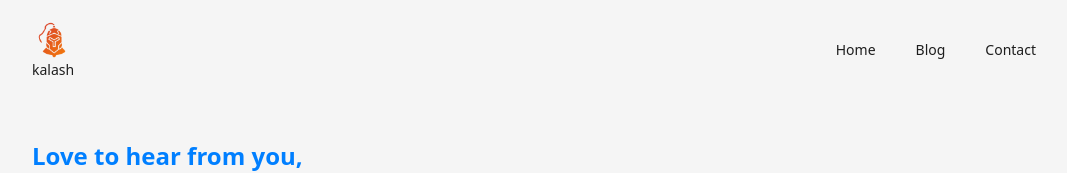
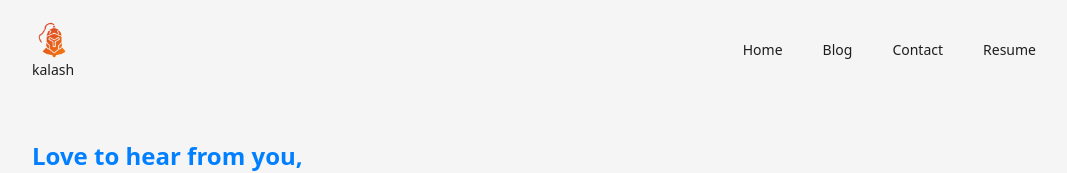
Before and after one commit to k99sharma/portfolio-react, a React (Vite) app: page /contact in a window 1280 px wide. Shown: the top 173 px of the page, without its empty margins (96-1163 px from the left). Built offline with nearby package versions, Linux system fonts and the light colour scheme.

Commit message:
fix: resume button is added in navbar

```diff
--- a/src/components/Navbar/index.jsx
+++ b/src/components/Navbar/index.jsx
@@ -43,6 +43,16 @@
         {navbarLinks.map((link) => {
           return <NavbarLinkButton key={link.label} {...link} />;
         })}
+
+        <div className="navbar__navlinks__resume text-sm mx-2 md:mx-5">
+          <a
+            href="https://drive.google.com/file/d/1ff2NvVi8MPCj65j92q5QRjwzVXJHd1Rn/view?usp=sharing"
+            target="_blank"
+            rel="noreferrer"
+          >
+            Resume
+          </a>
+        </div>
       </div>
     </div>
   );
--- a/src/index.css
+++ b/src/index.css
@@ -16,5 +16,5 @@
 body{
     background-color: #f5f5f5;
     color: #1e1e1e;
-    background-image: linear-gradient(bottom, #2D3436, #000000);
+    background-image: linear-gradient('to left', #2D3436, #000000);
 }
```
